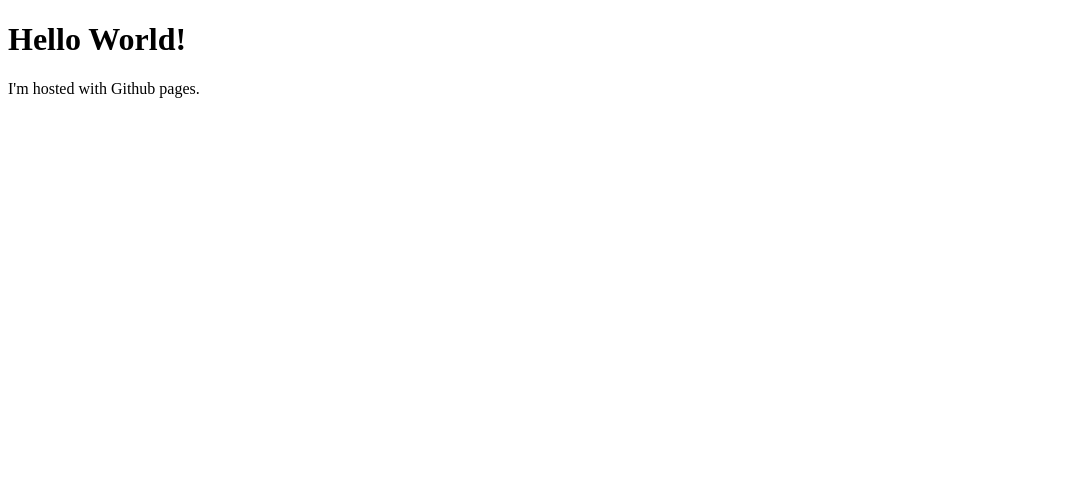
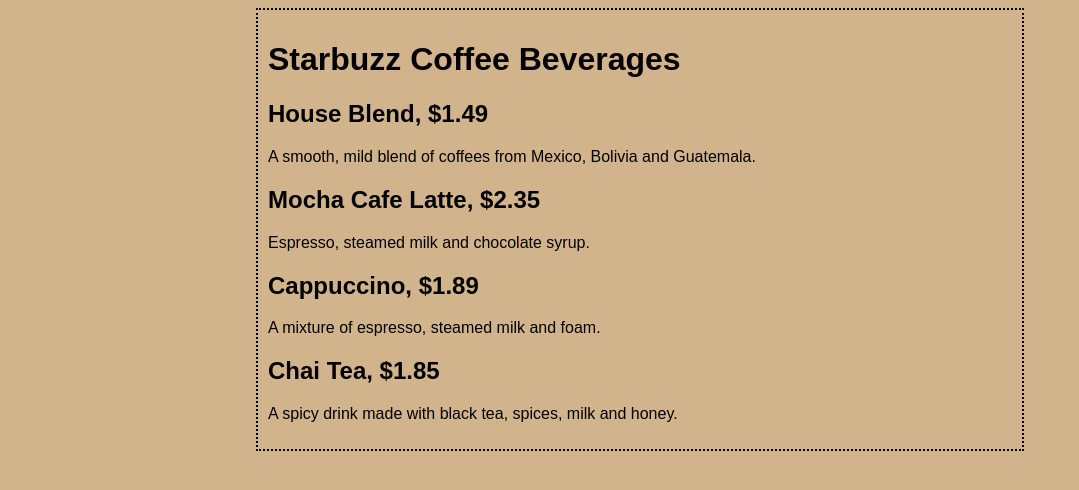
Before and after one commit to Bryceboang/bryceboang.github.io, a plain HTML site: page index.html in a window 1280 px wide. Shown: the whole page, without its empty margins (0-1079 px from the left). Drawn offline with Linux system fonts and the light colour scheme.

Commit message:
Starbuzz coffee

```diff
--- a/index.html
+++ b/index.html
@@ -2,12 +2,33 @@
 <html>
 
 <head>
-    <title>Phobia 101</title>
+    <title>Starbuzz Coffee</title>
+    <style type="text/css">
+        body {
+            background-color: #d2b48c;
+            margin-left: 20%;
+            margin-right: 20%;
+            border: 2px dotted black;
+            padding: 10px 10px 10px 10px;
+            font-family: sans-serif;
+        }
+    </style>
 </head>
 
 <body>
-    <h1>Hello World!</h1>
-    <p>I'm hosted with Github pages.</p>
+    <h1>Starbuzz Coffee Beverages</h1>
+
+    <h2>House Blend, $1.49</h2>
+    <p>A smooth, mild blend of coffees from Mexico, Bolivia and Guatemala.</p>
+
+    <h2>Mocha Cafe Latte, $2.35</h2>
+    <p>Espresso, steamed milk and chocolate syrup.</p>
+
+    <h2>Cappuccino, $1.89</h2>
+    <p>A mixture of espresso, steamed milk and foam.</p>
+
+    <h2>Chai Tea, $1.85</h2>
+    <p>A spicy drink made with black tea, spices, milk and honey.</p>
 </body>
 
 </html>
```
Also changed, not shown: mission.html (added, +25 -0 lines).
